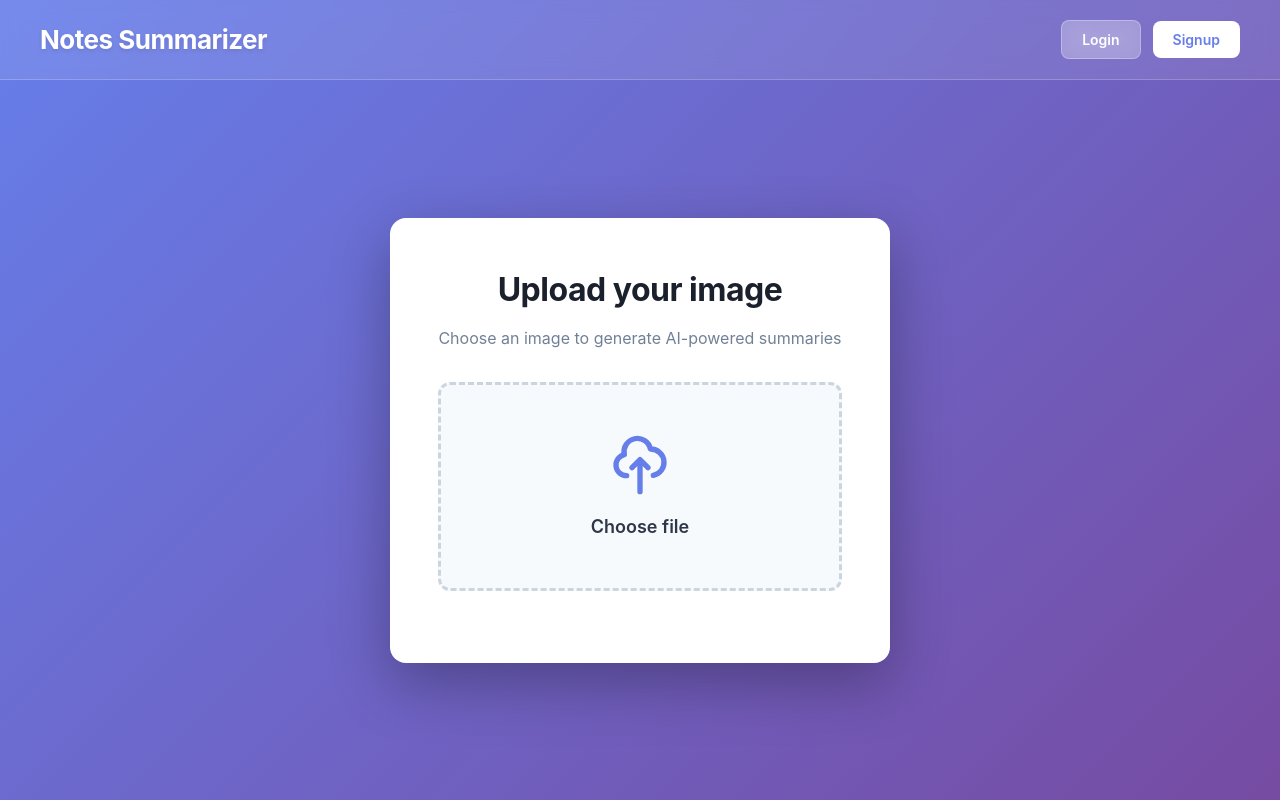
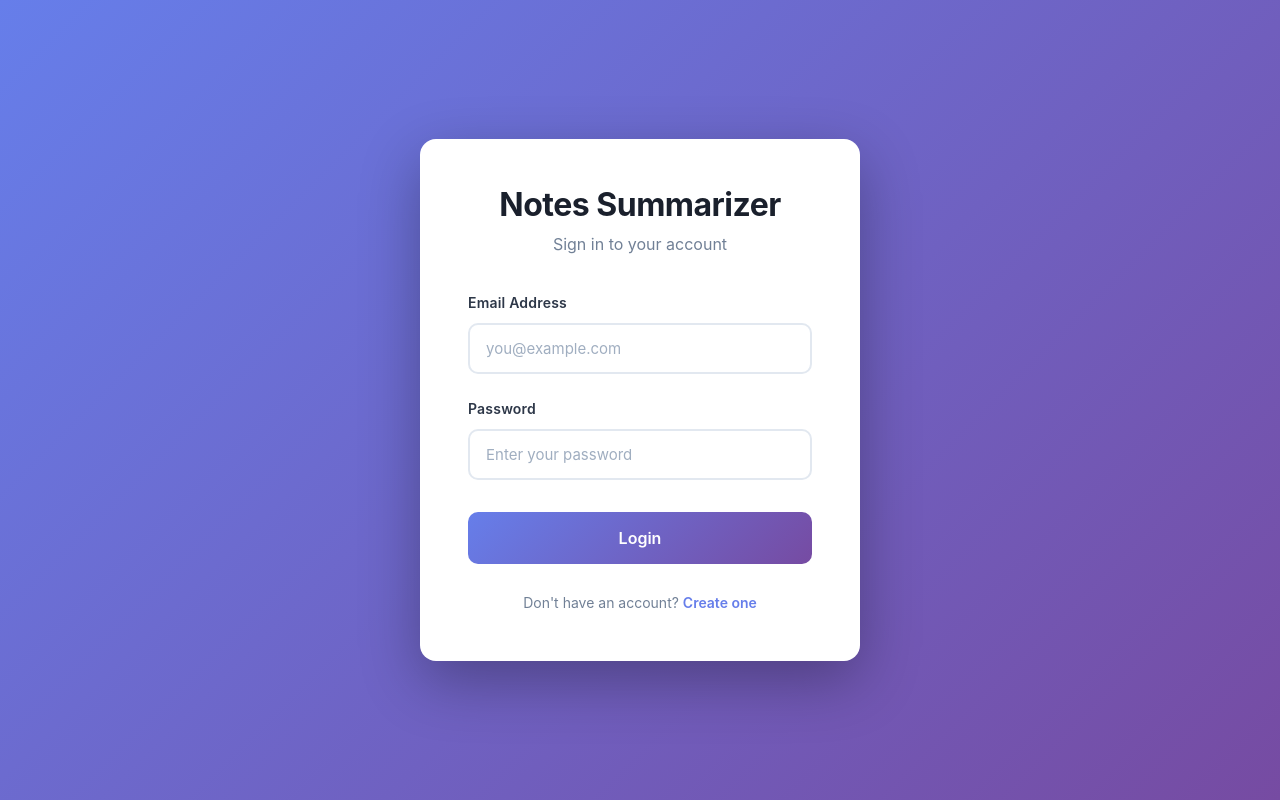
Before and after one commit to aashi-336/AI-Notes_Summarizer, a React (Vite) app in the folder client/: page / in a window 1280 px wide. Built offline with nearby package versions, Linux system fonts and the light colour scheme.

Commit message:
Fixed Routing

```diff
--- a/client/src/App.jsx
+++ b/client/src/App.jsx
@@ -7,8 +7,8 @@ import SavedNotesPage from "./pages/SavedNotesPage";
 function App() {
   return (
     <Routes>
-      <Route path="/" element={<Home />} />
-      <Route path="/login" element={<Login />} />
+      <Route path="/Home" element={<Home />} />
+      <Route path="/" element={<Login />} />
       <Route path="/signup" element={<Signup />} />
       <Route path="/summary" element={<SummaryPage />} />
       <Route path="/saved-notes" element={<SavedNotesPage />} />
--- a/client/src/pages/Login.jsx
+++ b/client/src/pages/Login.jsx
@@ -106,7 +106,7 @@ const Login = () => {
 
       const data = await login(form);
       loginUser(data.token);
-      navigate("/");
+      navigate("/Home");
     } catch (err) {
       setError(err.message);
     } finally {
--- a/client/src/pages/SavedNotesPage.jsx
+++ b/client/src/pages/SavedNotesPage.jsx
@@ -538,13 +538,13 @@ const SavedNotesPage = () => {
       {/* Navbar */}
       <nav className="saved-notes-navbar">
         <div className="navbar-brand">
-          <Link to="/" className="brand-link">
+          <Link to="/Home" className="brand-link">
             <h2 className="brand-title">Notes Summarizer</h2>
           </Link>
         </div>
 
         <div className="navbar-actions">
-          <Link to="/" className="nav-link">
+          <Link to="/Home" className="nav-link">
             <button className="btn-secondary">
               <svg className="btn-icon" viewBox="0 0 20 20" fill="currentColor">
                 <path d="M10.707 2.293a1 1 0 00-1.414 0l-7 7a1 1 0 001.414 1.414L4 10.414V17a1 1 0 001 1h2a1 1 0 001-1v-2a1 1 0 011-1h2a1 1 0 011 1v2a1 1 0 001 1h2a1 1 0 001-1v-6.586l.293.293a1 1 0 001.414-1.414l-7-7z" />
--- a/client/src/pages/Signup.jsx
+++ b/client/src/pages/Signup.jsx
@@ -112,7 +112,7 @@ const Signup = () => {
       await signup(form);
 
       // ✅ user created → go to login
-      navigate("/login");
+      navigate("/");
     } catch (err) {
       setError(err.message);
     } finally {
--- a/client/src/pages/SummaryPage.jsx
+++ b/client/src/pages/SummaryPage.jsx
@@ -76,7 +76,7 @@ const SummaryPage = () => {
 
     if (!fileInfo?.rawUrl || !fileInfo?.fileType) {
       console.error("Invalid fileInfo, redirecting...");
-      navigate("/", { replace: true });
+      navigate("/Home", { replace: true });
     }
   }, [fileInfo, navigate]);
 
@@ -87,13 +87,13 @@ const SummaryPage = () => {
       {/* Navbar */}
       <nav className="summary-navbar">
         <div className="navbar-brand">
-          <Link to="/" className="brand-link">
+          <Link to="/Home" className="brand-link">
             <h2 className="brand-title">Notes Summarizer</h2>
           </Link>
         </div>
 
         <div className="navbar-actions">
-          <Link to="/" className="nav-link">
+          <Link to="/Home" className="nav-link">
             <button className="btn-secondary">
               <svg className="btn-icon" viewBox="0 0 20 20" fill="currentColor">
                 <path d="M10.707 2.293a1 1 0 00-1.414 0l-7 7a1 1 0 001.414 1.414L4 10.414V17a1 1 0 001 1h2a1 1 0 001-1v-2a1 1 0 011-1h2a1 1 0 011 1v2a1 1 0 001 1h2a1 1 0 001-1v-6.586l.293.293a1 1 0 001.414-1.414l-7-7z" />
```
